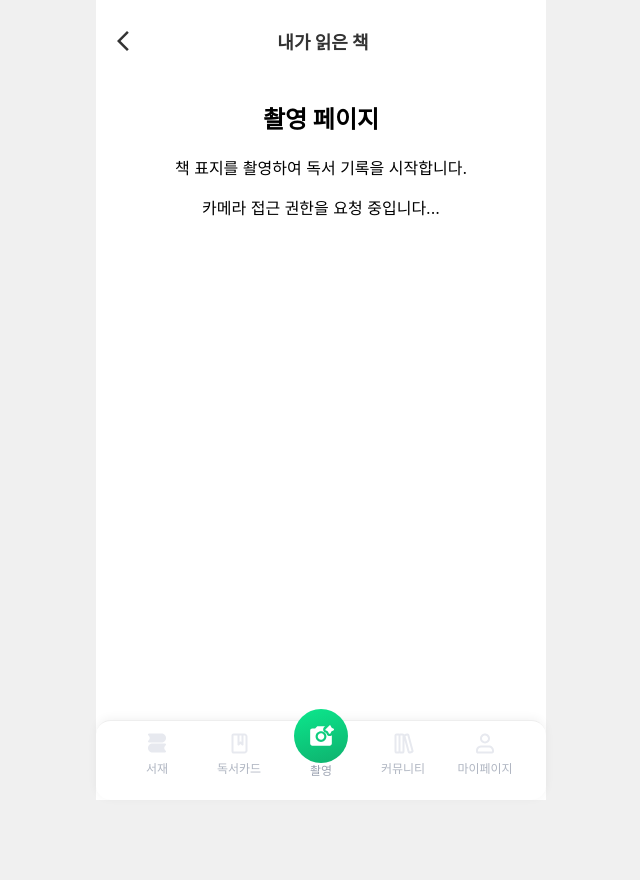
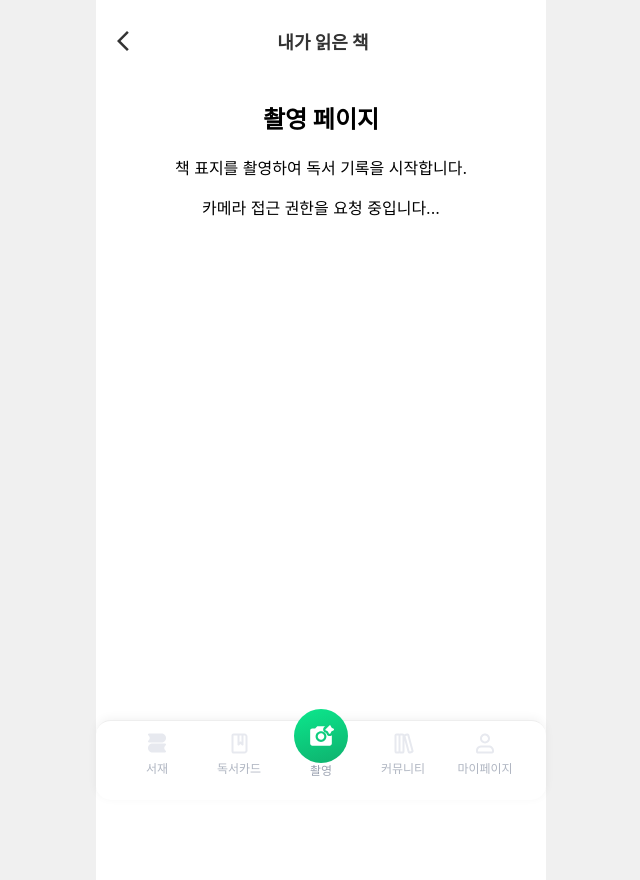
Before and after one commit to 9oormthon-univ-Veri/Veri-FE, a React (Vite) app: page /camera in a window 1280 px wide. Shown: the whole page, without its empty margins (319-959 px from the left). Before the commit the page ends 800 px from the top, so only its background shows below. Built offline with nearby package versions, Linux system fonts and the light colour scheme; no server answers.

Commit message:
0629 last

```diff
--- a/src/index.css
+++ b/src/index.css
@@ -72,16 +72,17 @@ code {
   max-width: 100%;
   width: 100%;
   height: auto;
-  /* ✅ 반응형 처리 */
+
   padding: 0 0px 80px;
   background-color: #ffffff;
   min-height: 100vh;
-  box-sizing: border-box;
 }
 
 .loading-page-container {
   max-width: 100%;
   width: 100%;
+  height: auto;
+
   padding: 0 0px 80px;
   background-color: #ffffff;
   min-height: 100vh;
```
